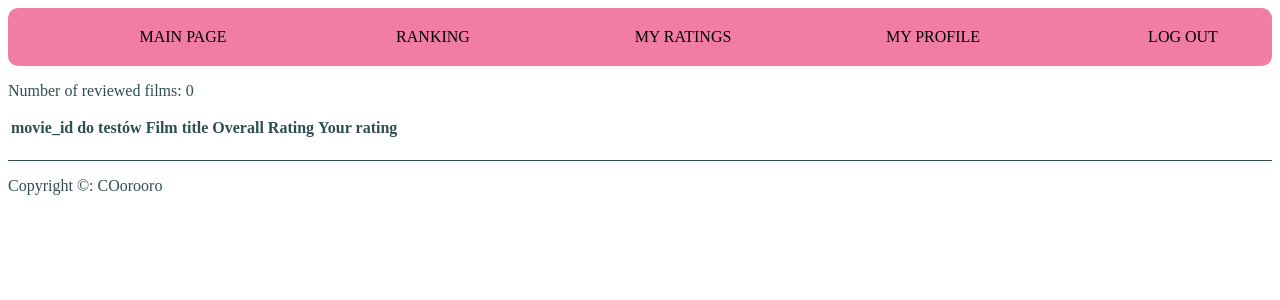
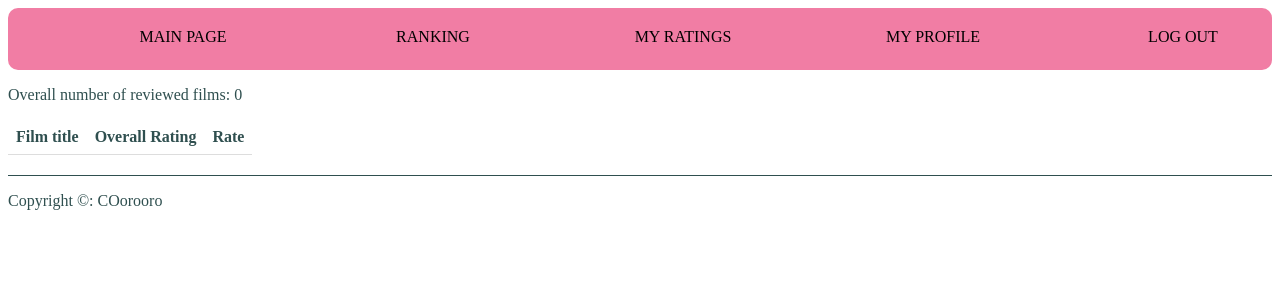
Before and after one commit to kerness/films-reviews, a PHP site: page /project/ranking_loggedin.php in a window 1280 px wide; the page is wider, and only the part inside the window is pictured. Shown: the top 300 px of that part. Run offline with PHP 8.4, Linux system fonts and the light colour scheme; data that the repository does not hold is empty.

Commit message:
user rating new films and update existing

```diff
--- /dev/null
+++ b/app/public/CSS/ranking_style.css
@@ -0,0 +1,17 @@
+
+
+
+table {
+  border-collapse: collapse;
+  width: 100%;
+}
+
+th {
+    text-align: center;
+}
+
+th, td {
+  padding: 8px;
+  text-align: center;
+  border-bottom: 1px solid #ddd;
+}
--- a/app/public/ranking.php
+++ b/app/public/ranking.php
@@ -62,3 +62,4 @@ mysqli_close($dbc);
 include('footer.html');
 
 ?>
+<link rel="stylesheet" href="CSS/ranking_style.css" type="text/css">
--- a/app/public/ranking_loggedin.php
+++ b/app/public/ranking_loggedin.php
@@ -1,9 +1,3 @@
-<style>
- /*jakoś to nie działa. chciałem żeby tabelka nie miałą przerw między wierszami */
-a {padding:0;margin:0;}
-</style>
-
-
 <?php
     session_start();
 $page_title = "Movies ranking";
@@ -31,24 +25,22 @@ $r = mysqli_query($dbc, $q);
 
 $num = mysqli_num_rows($r);
 
-echo "<p>Number of reviewed films: $num </p>";
+echo "<p>Overall number of reviewed films: $num </p>";
 
 
 echo '<table>
-        <tr style="text-align: left;">
-            <th>movie_id do testów</th>
+        <tr>
             <th>Film title</th>
             <th>Overall Rating</th>
-            <th>Your rating</th>
+            <th>Rate</th>
         </tr>';
 
 while($row = mysqli_fetch_array($r, MYSQLI_ASSOC))
 {
     echo "<tr>
-            <td>" . $row['movie_id'] . "</td>
             <td>" . $row['title'] . "</td>
             <td>" . $row['avg_rating'] . "</td>
-            <td> <a" . " href='rate_film.php?m_id=" . $row['movie_id'] . "&title=" . $row['title'] ."'>Oceń</a> </td>
+            <td> <a" . " href='rate_film.php?m_id=" . $row['movie_id'] . "&title=" . $row['title'] ."'>Rate</a> </td>
         </tr>";
 
 }
@@ -65,3 +57,4 @@ mysqli_close($dbc);
 include('footer.html');
 
 ?>
+<link rel="stylesheet" href="CSS/ranking_style.css" type="text/css">
```
Also changed, not shown: app/public/myratings_loggedin.php (+7 -3 lines), app/public/rate_film.php (+48 -5 lines).
